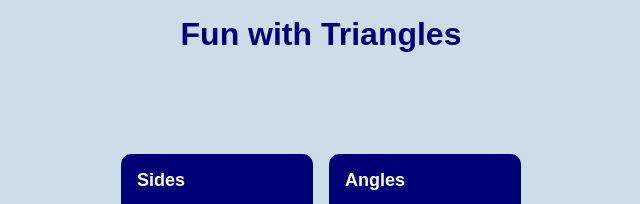
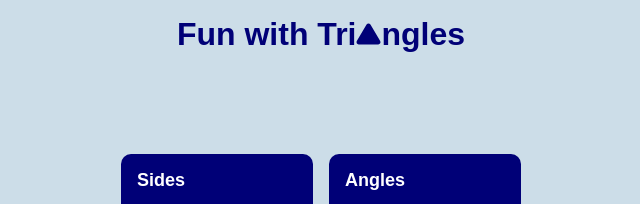
Before and after one commit to sush1998/markTwelve, a plain HTML site: page index.html in a window 1280 px wide. Shown: the top 204 px of the page, 319-959 px from the left. Drawn offline with Linux system fonts and the light colour scheme.

Commit message:
style: fixes

```diff
--- a/index.css
+++ b/index.css
@@ -17,7 +17,12 @@ body{
 h1{
     margin: 0;
 }
-
+.fa-play
+{
+    transform: rotate(-90deg);
+    font-size: x-large;
+    margin: 0px 2px 2px 2px;
+}
 header
 {
     margin: 0;
@@ -125,6 +130,10 @@ input,button
     text-align: center;
     color: var(--red);
 }
+.first_time_text
+{
+    text-align: center;
+}
 .output>p
 {
     margin:0.5rem auto;
--- a/index.html
+++ b/index.html
@@ -16,7 +16,7 @@
 <body>
     <div class="app">
         <header class="home_title">
-            <h1>Fun with Triangles</h1>
+            <h1>Fun with Tri<i class="fas fa-play"></i>ngles</h1>
         </header>
         <main>
             <div class="menu">
```
